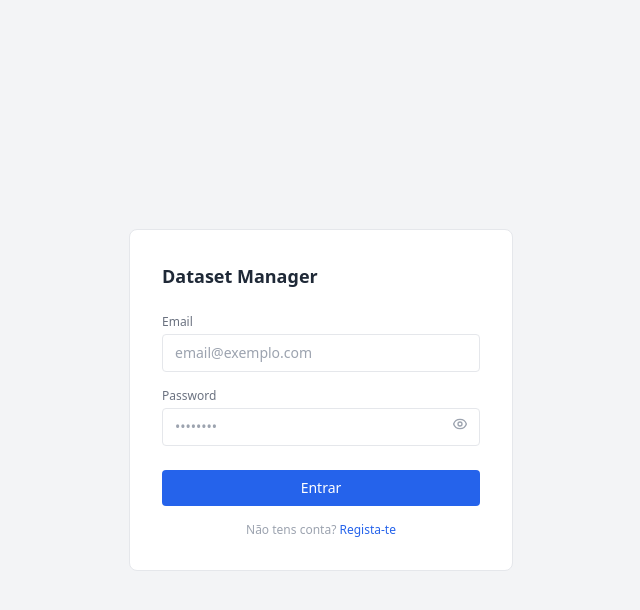
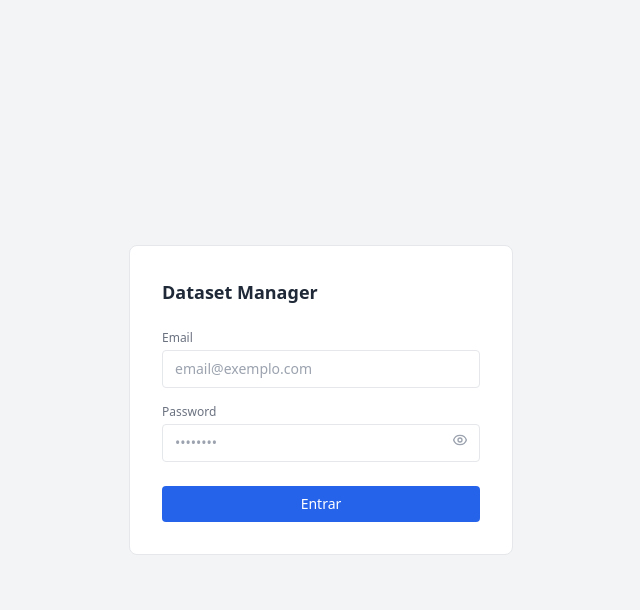
Before and after one commit to Moonphaase/estagio, a Django app: a page that uses frontend/templates/frontend/login.html in a window 1280 px wide. Shown: the top 610 px of the page, without its empty margins (319-959 px from the left). Run offline with Django 5.2, Linux system fonts and the light colour scheme; parts of the project's set-up code (start-up, migrations or seed data) failed here and were passed over; some libraries are stand-ins or nearby versions.

Commit message:
register

```diff
--- a/frontend/templates/frontend/login.html
+++ b/frontend/templates/frontend/login.html
@@ -37,9 +37,7 @@
             </button>
         </form>
 
-        <p class="text-xs text-center text-gray-400 mt-4">
-            Não tens conta? <a href="/register/" class="text-blue-600 hover:underline">Regista-te</a>
-        </p>
+
     </div>
 
     <script>
```
